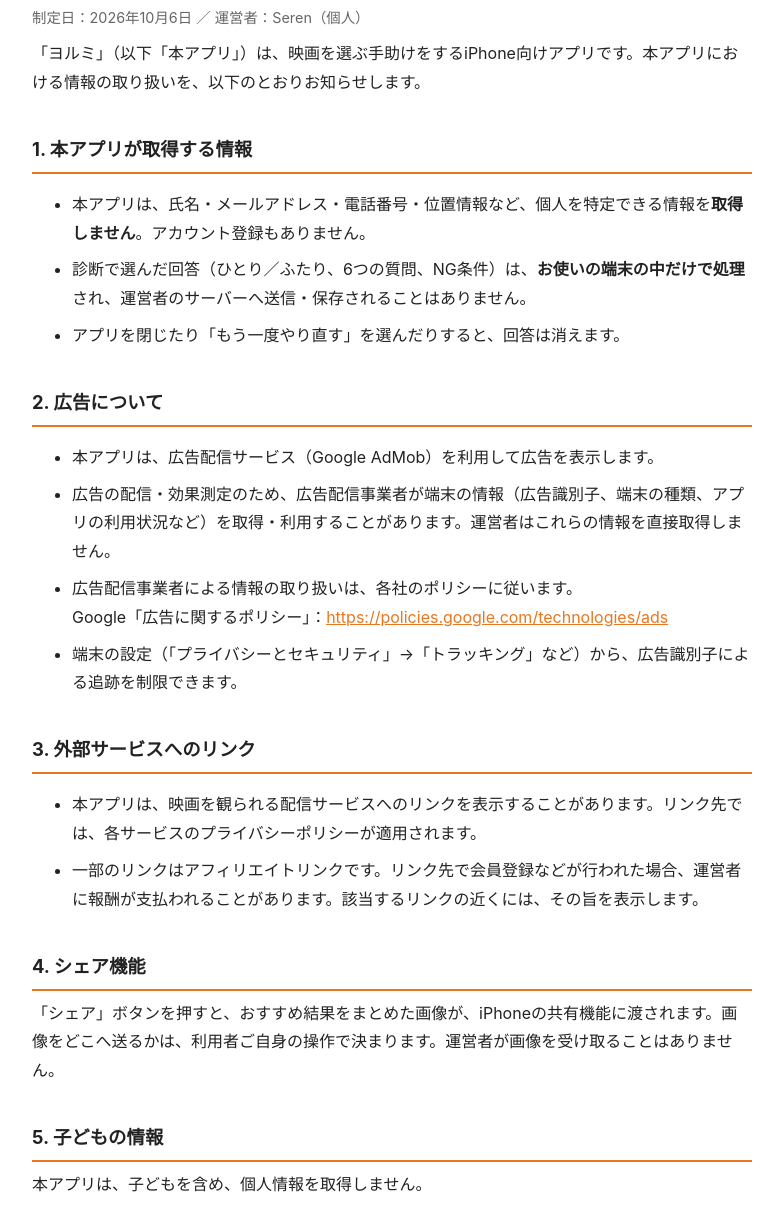
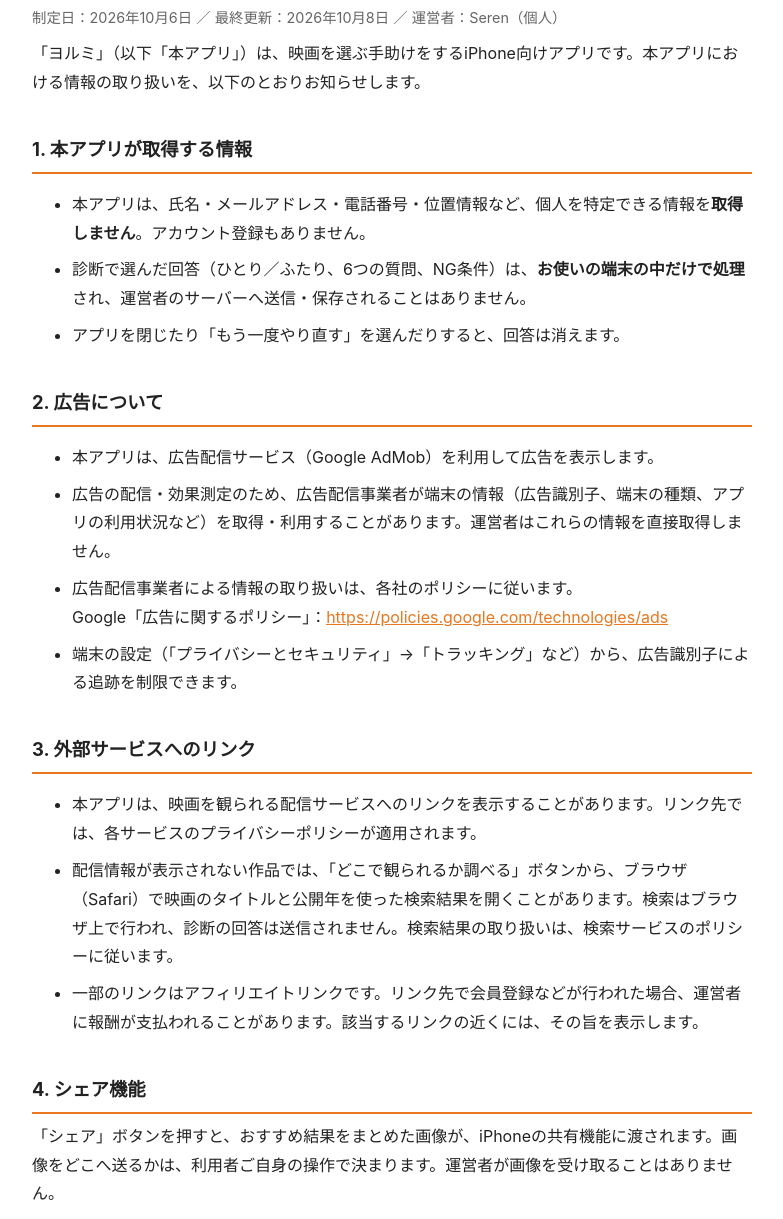
Before and after one commit to sern-ar/yorumi-policy, a plain HTML site: page index.html in a window 1280 px wide. Shown: the part 81-1300 px from the top of the page, without its empty margins (248-1031 px from the left). Drawn offline with Linux system fonts and the light colour scheme.

Commit message:
Update privacy policy: fallback search link

```diff
--- a/index.html
+++ b/index.html
@@ -19,7 +19,7 @@
 <body>
 <main>
 <h1>ヨルミ プライバシーポリシー</h1>
-<p class="meta">制定日：2026年10月6日 ／ 運営者：Seren（個人）</p>
+<p class="meta">制定日：2026年10月6日 ／ 最終更新：2026年10月8日 ／ 運営者：Seren（個人）</p>
 
 <p>「ヨルミ」（以下「本アプリ」）は、映画を選ぶ手助けをするiPhone向けアプリです。本アプリにおける情報の取り扱いを、以下のとおりお知らせします。</p>
 
@@ -42,6 +42,7 @@
 <h2>3. 外部サービスへのリンク</h2>
 <ul>
   <li>本アプリは、映画を観られる配信サービスへのリンクを表示することがあります。リンク先では、各サービスのプライバシーポリシーが適用されます。</li>
+  <li>配信情報が表示されない作品では、「どこで観られるか調べる」ボタンから、ブラウザ（Safari）で映画のタイトルと公開年を使った検索結果を開くことがあります。検索はブラウザ上で行われ、診断の回答は送信されません。検索結果の取り扱いは、検索サービスのポリシーに従います。</li>
   <li>一部のリンクはアフィリエイトリンクです。リンク先で会員登録などが行われた場合、運営者に報酬が支払われることがあります。該当するリンクの近くには、その旨を表示します。</li>
 </ul>
 
```
